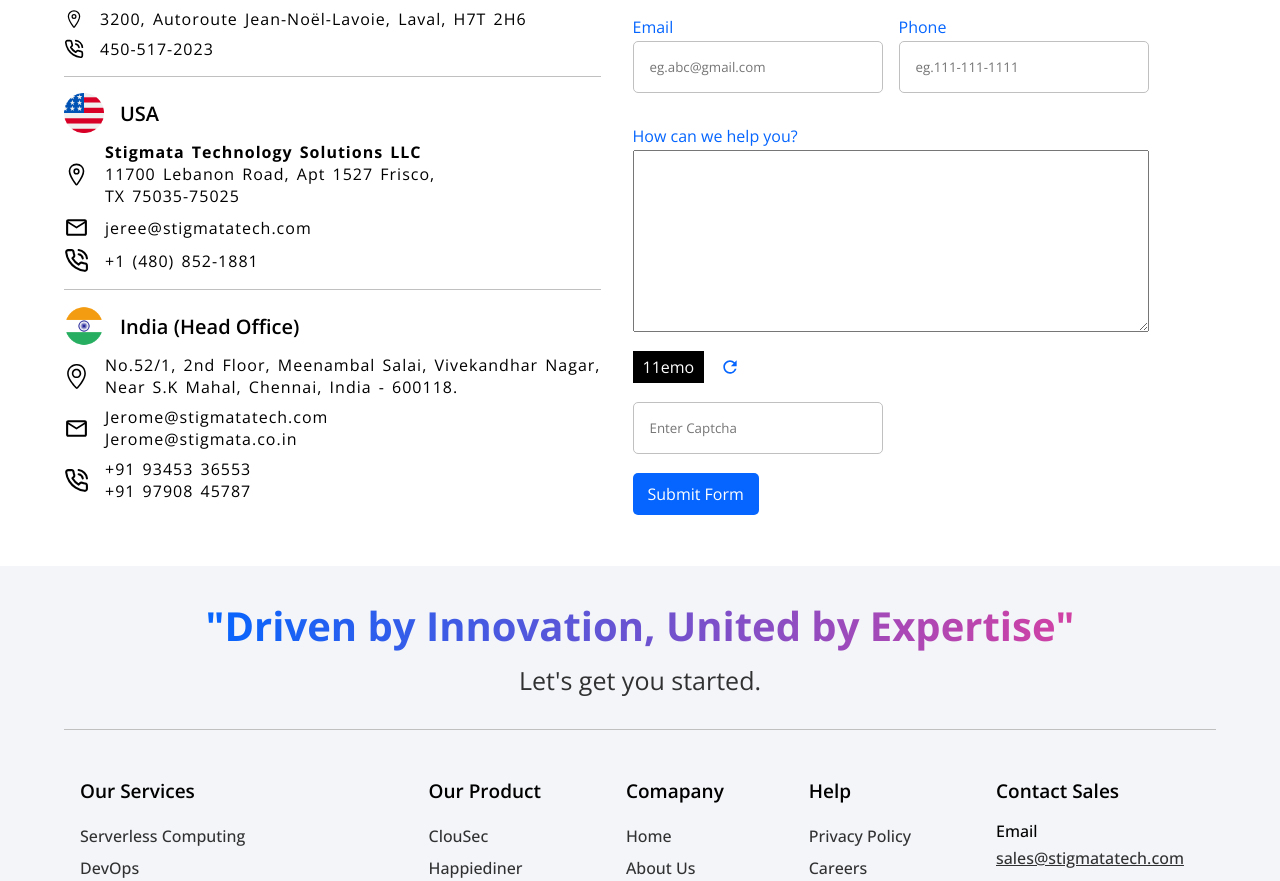
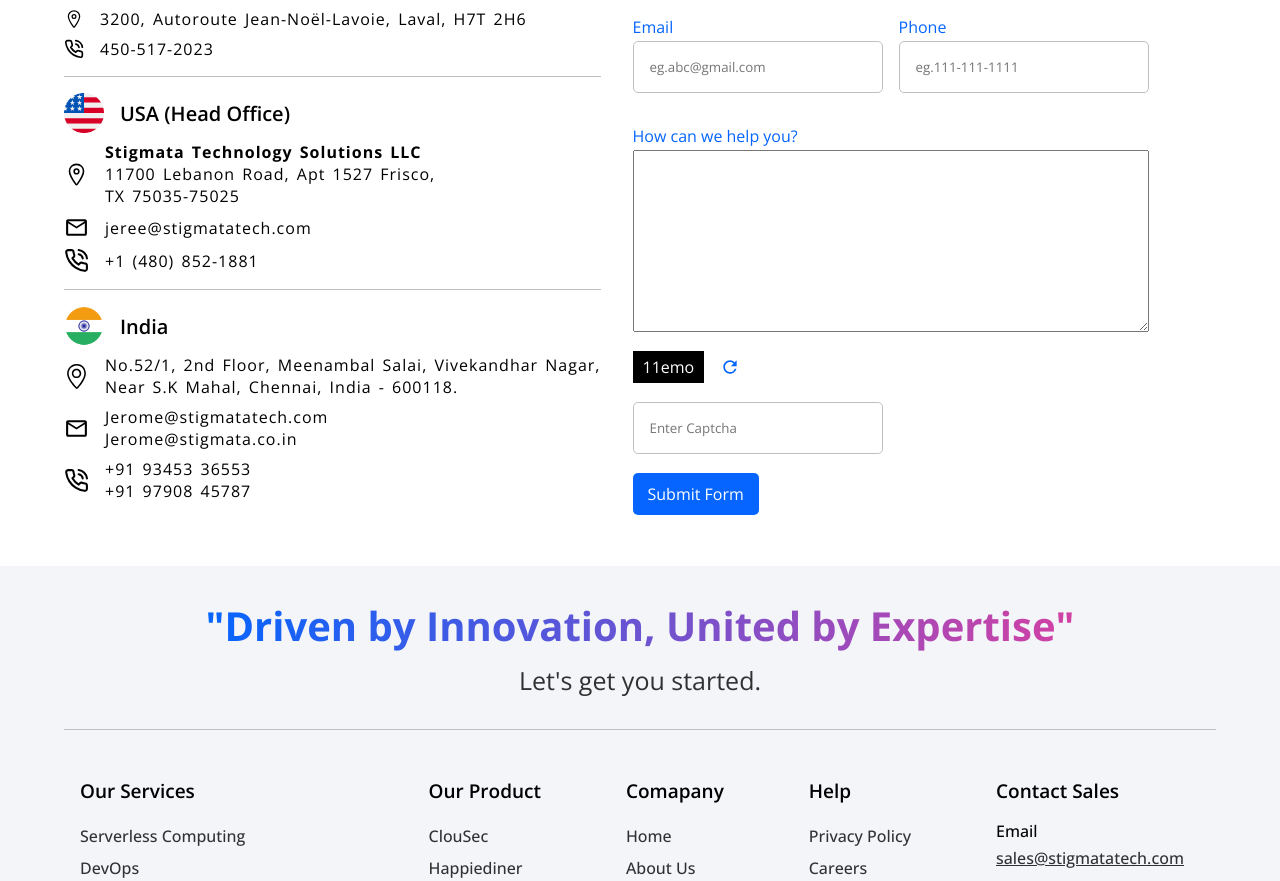
Before and after one commit to Mani242003/stigmataWeb, a React (Create React App) app: page /careers in a window 1280 px wide. Shown: the part 2866-3747 px from the top of the page. Built offline with nearby package versions, Linux system fonts and the light colour scheme.

Commit message:
contact form ui changes

```diff
--- a/src/component/ContactForm/ContactForm.jsx
+++ b/src/component/ContactForm/ContactForm.jsx
@@ -116,7 +116,7 @@
         <div className="contact-info USAContact-info">
           <div className="contactinfoHeder">
             <img src={usaFlag} alt="" />
-            <span>USA</span>
+            <span>USA (Head Office)</span>
           </div>
           <div className="contact-content">
             <IoLocationOutline />
@@ -151,7 +151,7 @@
         <div className="contact-info customContact-info">
           <div className="contactinfoHeder">
             <img src={IndianFlag} alt="" />
-            <span>India (Head Office)</span>
+            <span>India </span>
           </div>
           <div className="contact-content">
             <SlLocationPin />
```
